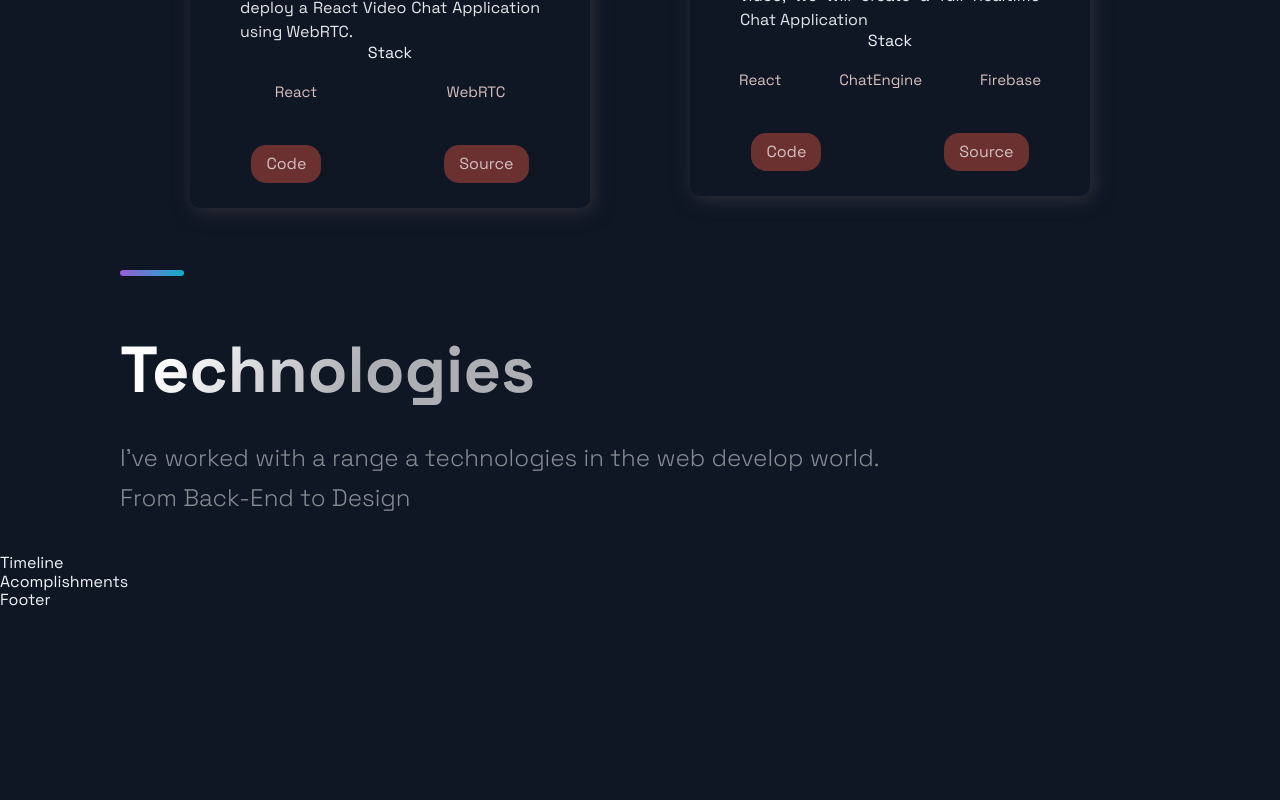
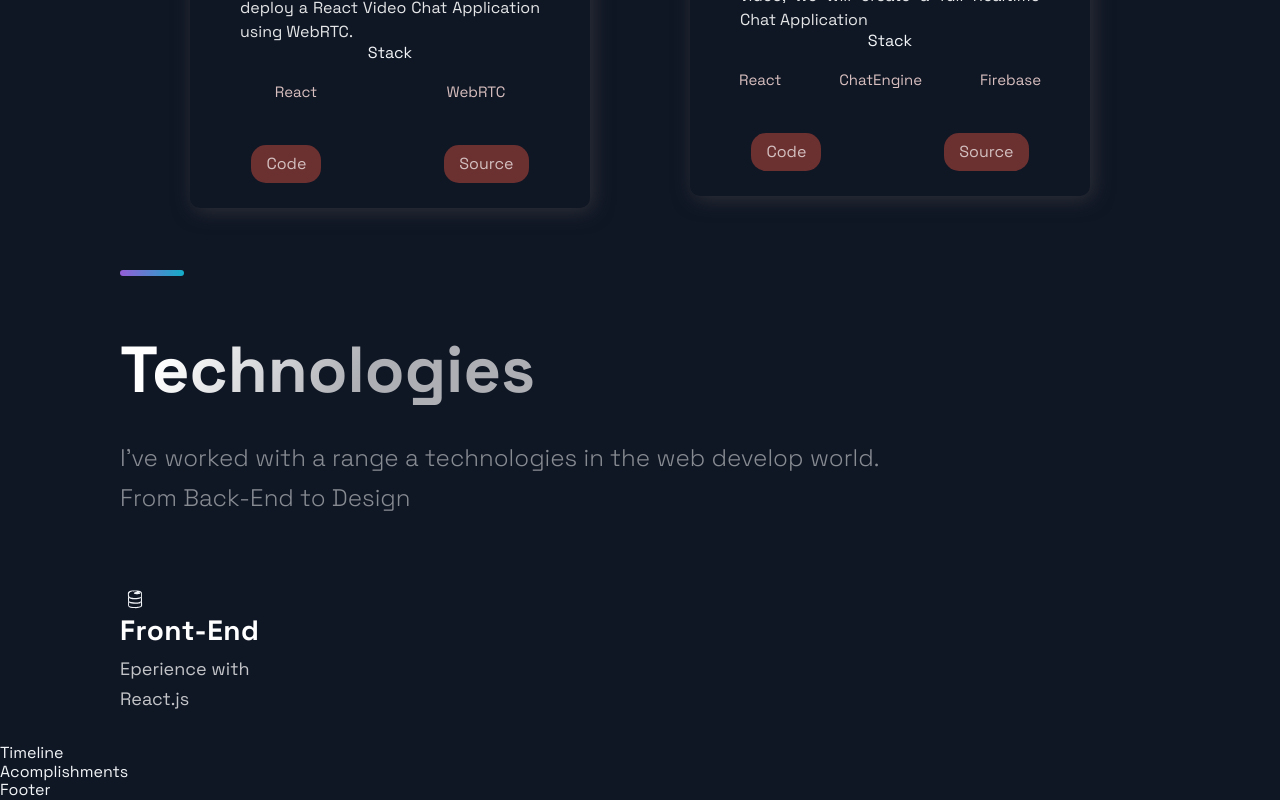
Before and after one commit to Muhammad-usman92/FYP-wahab, a Next.js app: page / in a window 1280 px wide. Shown: the part 1964-2764 px from the top of the page. Before the commit the page ends 2574 px from the top, so only its background shows below. Built offline with nearby package versions, Linux system fonts and the light colour scheme.

Commit message:
technologies section

```diff
--- a/src/components/Technologies/Technologies.js
+++ b/src/components/Technologies/Technologies.js
@@ -22,6 +22,17 @@ const Technologies = () => (
       I've worked with a range a technologies in the web develop world. From
       Back-End to Design
     </SectionText>
+    <List>
+      <ListItem>
+        <DiFirebase size="3rem" />
+        <ListContainer>
+          <ListTitle>Front-End</ListTitle>
+          <ListParagraph>
+            Eperience with <br /> React.js
+          </ListParagraph>
+        </ListContainer>
+      </ListItem>
+    </List>
   </Section>
 );
 
```
